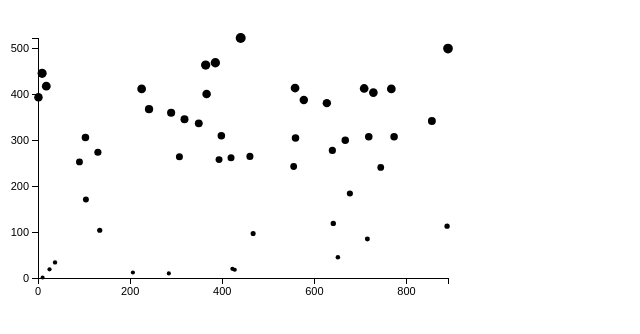
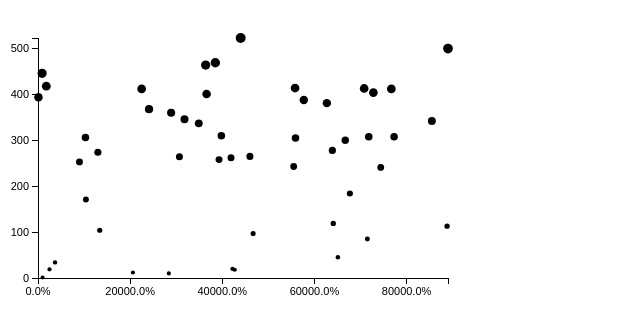
Before and after one commit to benjdj6/D3-Tutorials, a plain HTML site: page index.html in a window 1280 px wide. Shown: the whole page, without its empty margins (0-640 px from the left). Drawn offline with nearby package versions, Linux system fonts and the light colour scheme.

Commit message:
Completed Axes section

```diff
--- a/index.html
+++ b/index.html
@@ -19,6 +19,8 @@
             var svgW = 500;
             var svgH = 300;
             var padding = 30;
+
+            var formatAsPercentage = d3.format(".1%");
 
             var svg = d3.select("body")
                         .append("svg")
@@ -53,6 +55,8 @@
                               .orient("left")
                               .ticks(5);
 
+            xAxis.tickFormat(formatAsPercentage);
+
             svg.selectAll("circle")
                .data(dataset)
                .enter()
```
